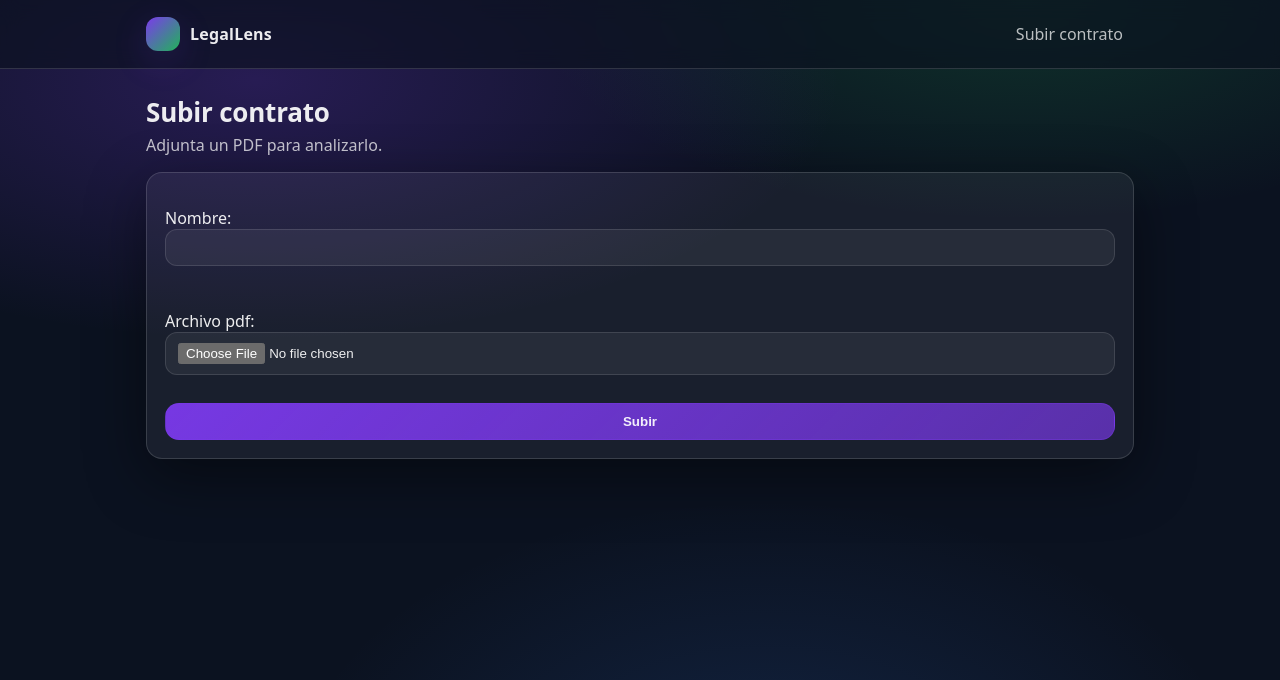
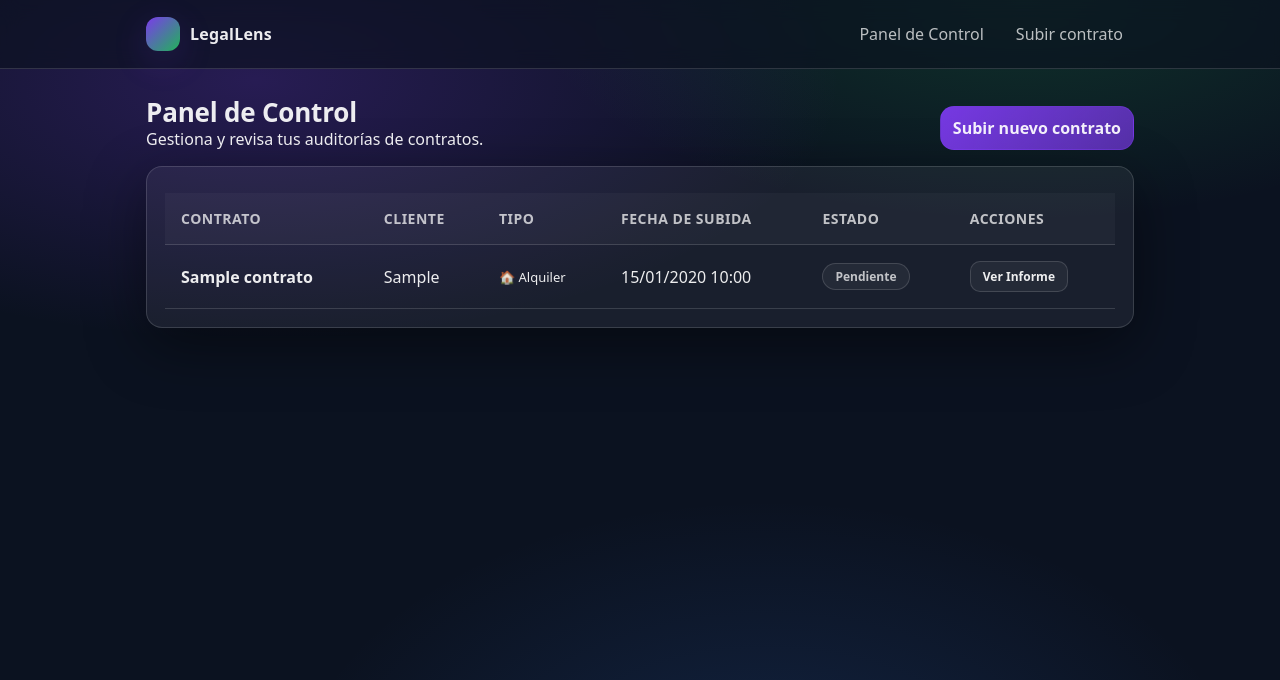
Before and after one commit to sergiorg03/Tarea-Final-LegalLens, a Django app: page / in a window 1280 px wide. Shown: the top 680 px of the page. Run offline with Django 5.2, Linux system fonts and the light colour scheme; tables that the repository leaves empty hold one stand-in row (values such as "Sample post").

Commit message:
DOCS: Añadido el pdf de enunciados,
feat: modificado el settings para usar postgresql, el dashboard, los modelos, modificada la API para usar PyMuPDF y funciones asincronas.
Creamos la clase Contrato para los datos devueltos por la IA.
Modificado el LLM_service para que utilice la versión más estable, modificado el prompt y el Json devuelto.
Modificado el servicio de la Django para que envie el archivo correctamente

```diff
--- a/app_django/contratos/forms.py
+++ b/app_django/contratos/forms.py
@@ -4,4 +4,4 @@ from .models import Contrato
 class ContratoForm(forms.ModelForm):
     class Meta:
         model = Contrato
-        fields = ["nombre", "archivo_pdf"]
+        fields = ["nombre", "cliente", "tipo", "archivo_pdf"]
--- a/app_django/contratos/models.py
+++ b/app_django/contratos/models.py
@@ -1,5 +1,6 @@
 from django.db import models
 import uuid
+import json
 
 # Create your models here.
 def ruta_pdf(instance, filename):
@@ -8,12 +9,26 @@ def ruta_pdf(instance, filename):
 
 
 class Contrato(models.Model):
+    TIPO_CONTRATO = [
+        ("ALQUILER", "Contrato de Alquiler"),
+        ("NDA", "Acuerdo de Confidencialidad (NDA)"),
+    ]
+
     nombre = models.CharField(max_length=255)
+    cliente = models.CharField(max_length=255, default="Desconocido")
+    tipo = models.CharField(max_length=20, choices=TIPO_CONTRATO, default="ALQUILER")
     fecha_subida = models.DateTimeField(auto_now_add=True)
-    resultado_ia = models.TextField()
+    resultado_ia = models.TextField(blank=True, null=True)
 
     archivo_pdf = models.FileField(upload_to=ruta_pdf)
     nombre_orig_pdf = models.CharField(max_length=255, blank=True)
 
     def __str__(self):
         return self.nombre_orig_pdf
+
+    def get_resultado(self):
+        """Devuelve el JSON parseado de la IA como un diccionario."""
+        try:
+            return json.loads(self.resultado_ia)
+        except (json.JSONDecodeError, TypeError):
+            return {"abusivo": False, "clausulas": [], "motivo": "Sin procesar"}
--- a/app_django/contratos/static/contratos/css/style.css
+++ b/app_django/contratos/static/contratos/css/style.css
@@ -16,8 +16,15 @@
   color-scheme: dark;
 }
 
-* { box-sizing: border-box; }
-html, body { height: 100%; }
+* {
+  box-sizing: border-box;
+}
+
+html,
+body {
+  height: 100%;
+}
+
 body {
   margin: 0;
   font-family: ui-sans-serif, system-ui, -apple-system, Segoe UI, Roboto, Ubuntu, Cantarell, Noto Sans,
@@ -30,10 +37,20 @@ body {
     var(--bg);
 }
 
-a { color: inherit; text-decoration: none; }
-a:hover { text-decoration: underline; }
+a {
+  color: inherit;
+  text-decoration: none;
+}
 
-.wrap { min-height: 100%; display: flex; flex-direction: column; }
+a:hover {
+  text-decoration: underline;
+}
+
+.wrap {
+  min-height: 100%;
+  display: flex;
+  flex-direction: column;
+}
 
 .topbar {
   position: sticky;
@@ -61,6 +78,7 @@ a:hover { text-decoration: underline; }
   font-weight: 800;
   letter-spacing: 0.2px;
 }
+
 .logo {
   width: 34px;
   height: 34px;
@@ -68,6 +86,7 @@ a:hover { text-decoration: underline; }
   background: linear-gradient(135deg, rgba(124, 58, 237, 1), rgba(34, 197, 94, 0.9));
   box-shadow: 0 10px 35px rgba(124, 58, 237, 0.18);
 }
+
 .nav {
   display: flex;
   align-items: center;
@@ -75,12 +94,14 @@ a:hover { text-decoration: underline; }
   flex-wrap: wrap;
   justify-content: flex-end;
 }
+
 .nav a {
   padding: 8px 10px;
   border-radius: 12px;
   color: var(--muted);
   border: 1px solid transparent;
 }
+
 .nav a:hover {
   color: var(--text);
   background: rgba(255, 255, 255, 0.06);
@@ -103,12 +124,14 @@ main {
   gap: 18px;
   margin-bottom: 16px;
 }
+
 .page-head h1 {
   margin: 0;
   font-size: 26px;
   line-height: 1.2;
   letter-spacing: -0.2px;
 }
+
 .page-head p {
   margin: 6px 0 0;
   color: var(--muted);
@@ -122,8 +145,15 @@ main {
   padding: 18px;
 }
 
-form { display: grid; gap: 12px; }
-input[type="text"], input[type="file"], textarea, select {
+form {
+  display: grid;
+  gap: 12px;
+}
+
+input[type="text"],
+input[type="file"],
+textarea,
+select {
   width: 100%;
   padding: 10px 12px;
   border-radius: var(--radius-sm);
@@ -132,12 +162,17 @@ input[type="text"], input[type="file"], textarea, select {
   color: var(--text);
   outline: none;
 }
-input[type="text"]:focus, input[type="file"]:focus, textarea:focus, select:focus {
+
+input[type="text"]:focus,
+input[type="file"]:focus,
+textarea:focus,
+select:focus {
   border-color: rgba(124, 58, 237, 0.55);
   box-shadow: var(--ring);
 }
 
-button, .btn {
+button,
+.btn {
   appearance: none;
   border: 1px solid rgba(255, 255, 255, 0.12);
   color: var(--text);
@@ -147,13 +182,17 @@ button, .btn {
   font-weight: 700;
   cursor: pointer;
 }
-button:hover, .btn:hover {
+
+button:hover,
+.btn:hover {
   background: rgba(255, 255, 255, 0.12);
 }
+
 .btn-primary {
   border-color: rgba(124, 58, 237, 0.35);
   background: linear-gradient(135deg, rgba(124, 58, 237, 0.95), rgba(124, 58, 237, 0.65));
 }
+
 .btn-primary:hover {
   background: linear-gradient(135deg, rgba(124, 58, 237, 1), rgba(124, 58, 237, 0.75));
 }
@@ -163,6 +202,7 @@ button:hover, .btn:hover {
   color: var(--muted);
   padding: 18px;
 }
+
 .footer-inner {
   max-width: var(--w);
   margin: 0 auto;
@@ -173,17 +213,41 @@ button:hover, .btn:hover {
   flex-wrap: wrap;
 }
 
-.messages { display: grid; gap: 10px; margin: 0 0 14px; padding: 0; list-style: none; }
-.msg { padding: 10px 12px; border-radius: 14px; border: 1px solid var(--border); background: var(--panel-2); }
-.msg.error { border-color: rgba(239, 68, 68, 0.35); }
-.msg.success { border-color: rgba(34, 197, 94, 0.35); }
+.messages {
+  display: grid;
+  gap: 10px;
+  margin: 0 0 14px;
+  padding: 0;
+  list-style: none;
+}
+
+.msg {
+  padding: 10px 12px;
+  border-radius: 14px;
+  border: 1px solid var(--border);
+  background: var(--panel-2);
+}
+
+.msg.error {
+  border-color: rgba(239, 68, 68, 0.35);
+}
+
+.msg.success {
+  border-color: rgba(34, 197, 94, 0.35);
+}
 
 @media (max-width: 520px) {
-  .page-head { flex-direction: column; align-items: flex-start; }
-  .page-head h1 { font-size: 22px; }
+  .page-head {
+    flex-direction: column;
+    align-items: flex-start;
+  }
+
+  .page-head h1 {
+    font-size: 22px;
+  }
 }
 
-/* Analysis Results Styles */
+/* Estilos para el resultado del analisis */
 .analysis-results {
   display: flex;
   flex-direction: column;
@@ -313,3 +377,93 @@ button:hover, .btn:hover {
   color: #00e676;
   font-weight: 600;
 }
+
+/* Dashboard Table & Badges */
+.table-container {
+  overflow-x: auto;
+  margin-top: 8px;
+}
+
+.table {
+  width: 100%;
+  border-collapse: collapse;
+}
+
+.table th,
+.table td {
+  padding: 16px;
+  text-align: left;
+  border-bottom: 1px solid var(--border);
+}
+
+.table th {
+  background: rgba(255, 255, 255, 0.03);
+  font-weight: 600;
+  color: var(--muted);
+  font-size: 14px;
+  text-transform: uppercase;
+  letter-spacing: 0.5px;
+}
+
+.table tr:hover td {
+  background: rgba(255, 255, 255, 0.02);
+}
+
+.badge {
+  display: inline-flex;
+  align-items: center;
+  gap: 6px;
+  padding: 4px 12px;
+  border-radius: 50px;
+  font-size: 12px;
+  font-weight: 700;
+  border: 1px solid transparent;
+}
+
+.badge-red {
+  background: rgba(239, 68, 68, 0.1);
+  color: #fca5a5;
+  border-color: rgba(239, 68, 68, 0.2);
+}
+
+.badge-green {
+  background: rgba(34, 197, 94, 0.1);
+  color: #86efac;
+  border-color: rgba(34, 197, 94, 0.2);
+}
+
+.badge-gray {
+  background: rgba(255, 255, 255, 0.05);
+  color: var(--muted);
+  border-color: var(--border);
+}
+
+.type-pill {
+  font-size: 13px;
+  color: var(--text);
+  display: flex;
+  align-items: center;
+  gap: 6px;
+}
+
+.btn-small {
+  font-size: 12px;
+  padding: 6px 12px;
+  background: rgba(255, 255, 255, 0.05);
+  border: 1px solid var(--border);
+  border-radius: 10px;
+  color: var(--text);
+  font-weight: 600;
+  display: inline-block;
+  text-decoration: none;
+}
+
+.btn-small:hover {
+  background: rgba(255, 255, 255, 0.1);
+  border-color: var(--muted);
+  text-decoration: none;
+}
+
+.text-center {
+  text-align: center;
+}
--- a/app_django/contratos/templates/contratos/base.html
+++ b/app_django/contratos/templates/contratos/base.html
@@ -12,11 +12,12 @@
     <div class="wrap">
       <header class="topbar">
         <div class="topbar-inner">
-          <a class="brand" href="{% url 'subir_contrato' %}">
+          <a class="brand" href="{% url 'dashboard' %}">
             <span class="logo" aria-hidden="true"></span>
             <span>LegalLens</span>
           </a>
           <nav class="nav" aria-label="Navegación">
+            <a href="{% url 'dashboard' %}">Panel de Control</a>
             <a href="{% url 'subir_contrato' %}">Subir contrato</a>
           </nav>
         </div>
--- /dev/null
+++ b/app_django/contratos/templates/contratos/dashboard.html
@@ -0,0 +1,67 @@
+{% extends "contratos/base.html" %}
+
+{% block title %}Panel de Control - LegalLens{% endblock %}
+
+{% block page_title %}Panel de Control{% endblock %}
+{% block page_subtitle %}Gestiona y revisa tus auditorías de contratos.{% endblock %}
+
+{% block page_actions %}
+<a href="{% url 'subir_contrato' %}" class="btn btn-primary">
+    Subir nuevo contrato
+</a>
+{% endblock %}
+
+{% block content %}
+<div class="table-container">
+    <table class="table">
+        <thead>
+            <tr>
+                <th>Contrato</th>
+                <th>Cliente</th>
+                <th>Tipo</th>
+                <th>Fecha de Subida</th>
+                <th>Estado</th>
+                <th>Acciones</th>
+            </tr>
+        </thead>
+        <tbody>
+            {% for contrato in contratos %}
+            {% with resultado=contrato.get_resultado %}
+            <tr>
+                <td>
+                    <strong>{{ contrato.nombre_orig_pdf }}</strong>
+                </td>
+                <td>{{ contrato.cliente }}</td>
+                <td>
+                    <span class="type-pill">
+                        {% if contrato.tipo == "ALQUILER" %}
+                        🏠 Alquiler
+                        {% else %}
+                        🔒 NDA
+                        {% endif %}
+                    </span>
+                </td>
+                <td>{{ contrato.fecha_subida|date:"d/m/Y H:i" }}</td>
+                <td>
+                    {% if resultado.motivo == "Sin procesar" %}
+                    <span class="badge badge-gray">Pendiente</span>
+                    {% elif resultado.abusivo %}
+                    <span class="badge badge-red">🚩 Banderas Rojas</span>
+                    {% else %}
+                    <span class="badge badge-green">✅ Limpio</span>
+                    {% endif %}
+                </td>
+                <td>
+                    <a href="{% url 'info_contrato' contrato.pk %}" class="btn btn-small">Ver Informe</a>
+                </td>
+            </tr>
+            {% endwith %}
+            {% empty %}
+            <tr>
+                <td colspan="6" class="text-center">No hay contratos subidos todavía.</td>
+            </tr>
+            {% endfor %}
+        </tbody>
+    </table>
+</div>
+{% endblock %}
--- a/app_django/contratos/urls.py
+++ b/app_django/contratos/urls.py
@@ -2,6 +2,7 @@ from django.urls import path
 from . import views
 
 urlpatterns = [
-    path("", views.subir_contrato, name="subir_contrato"),
+    path("", views.dashboard, name="dashboard"),
+    path("subir/", views.subir_contrato, name="subir_contrato"),
     path("contrato/<int:pk>/", views.info_contrato, name="info_contrato"),
 ]
--- a/app_django/contratos/views.py
+++ b/app_django/contratos/views.py
@@ -8,6 +8,16 @@ from .models import Contrato
 from .services import llamar_api_ia, guardar_resultado_ia, obtener_resultado_ia
 
 logger = logging.getLogger(__name__)
+
+def dashboard(request):
+    """
+        Función que muestra el listado de todos los contratos.
+        Retorna:
+            - render: template dashboard.html con la lista de contratos
+    """
+    contratos = Contrato.objects.all().order_by("-fecha_subida")
+    return render(request, "contratos/dashboard.html", {"contratos": contratos})
+
 
 def subir_contrato(request):
     """
@@ -26,9 +36,8 @@ def subir_contrato(request):
             contrato.nombre_orig_pdf = request.FILES["archivo_pdf"].name
             contrato.save()
 
-            with contrato.archivo_pdf.open("rb") as pdf:
-                resultado = llamar_api_ia(pdf)
-
+            # Llamamos a la API pasando el contrato completo
+            resultado = llamar_api_ia(contrato)
             guardar_resultado_ia(contrato, resultado)
 
             return redirect("info_contrato", pk=contrato.pk)
```
Also changed, not shown: AI/contratos.py (added, +58 -0 lines), AI/llm_service.py (+41 -44 lines), app_django/config/settings.py (+8 -8 lines), app_django/contratos/services.py (+12 -10 lines), main.py (+33 -12 lines), app_django/contratos/migrations/0003_contrato_cliente_contrato_tipo_and_more.py (added), 9 other files.
